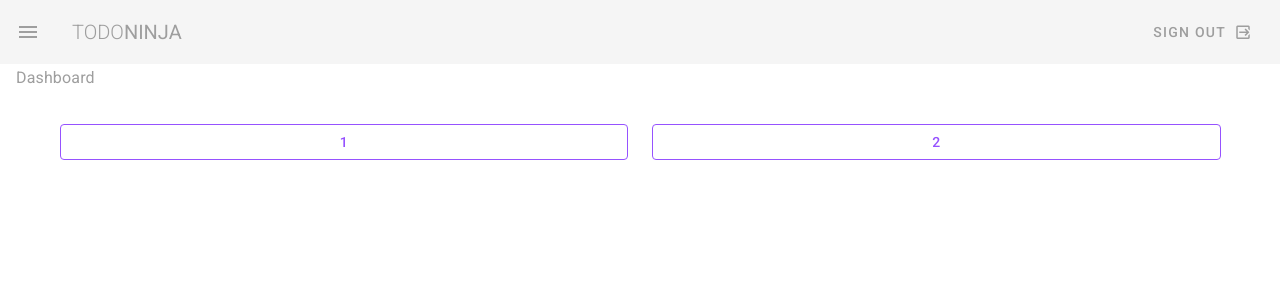
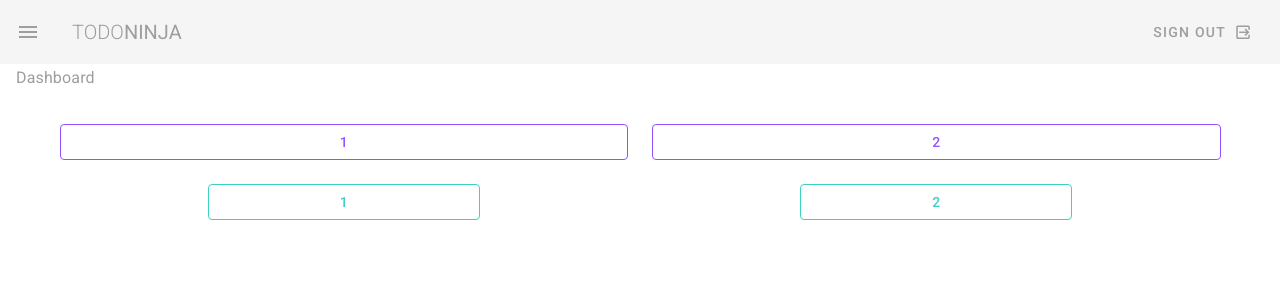
Before and after one commit to crhwebdev-courses/todo-ninja, a Vue app: page / in a window 1280 px wide. Shown: the top 300 px of the page. Built offline with nearby package versions, Linux system fonts and the light colour scheme.

Commit message:
Add second row of buttons to Dashboard using some custom flex box justification

```diff
--- a/src/views/Dashboard.vue
+++ b/src/views/Dashboard.vue
@@ -4,11 +4,20 @@
 
     <v-container class="my-5">
       <v-row>
-        <v-col cols="12" md="6">
+        <v-col cols="12" lg="6" md="6">
           <v-btn outlined block color="primary">1</v-btn>
         </v-col>
-        <v-col cols="12" md="6">
+        <v-col cols="12" lg="6" md="6">
           <v-btn outlined block color="primary">2</v-btn>
+        </v-col>
+      </v-row>
+
+      <v-row class="justify-space-around">
+        <v-col cols="4" md="3">
+          <v-btn outlined block color="success">1</v-btn>
+        </v-col>
+        <v-col cols="4" md="3">
+          <v-btn outlined block color="success">2</v-btn>
         </v-col>
       </v-row>
     </v-container>
@@ -17,10 +26,4 @@
 <script>
 export default {};
 </script>
-<style>
-.container {
-  display: flex;
-  flex-wrap: nowrap;
-  justify-content: center;
-}
-</style>
+<style></style>
```
